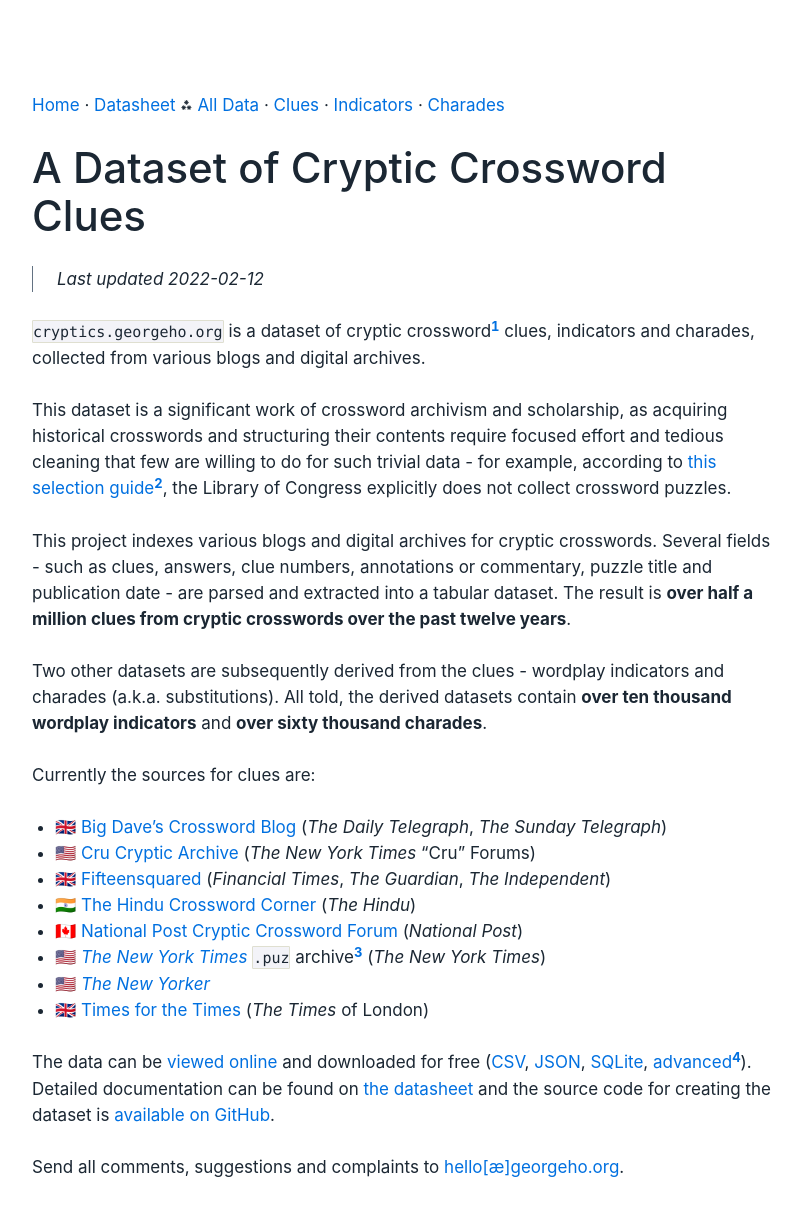
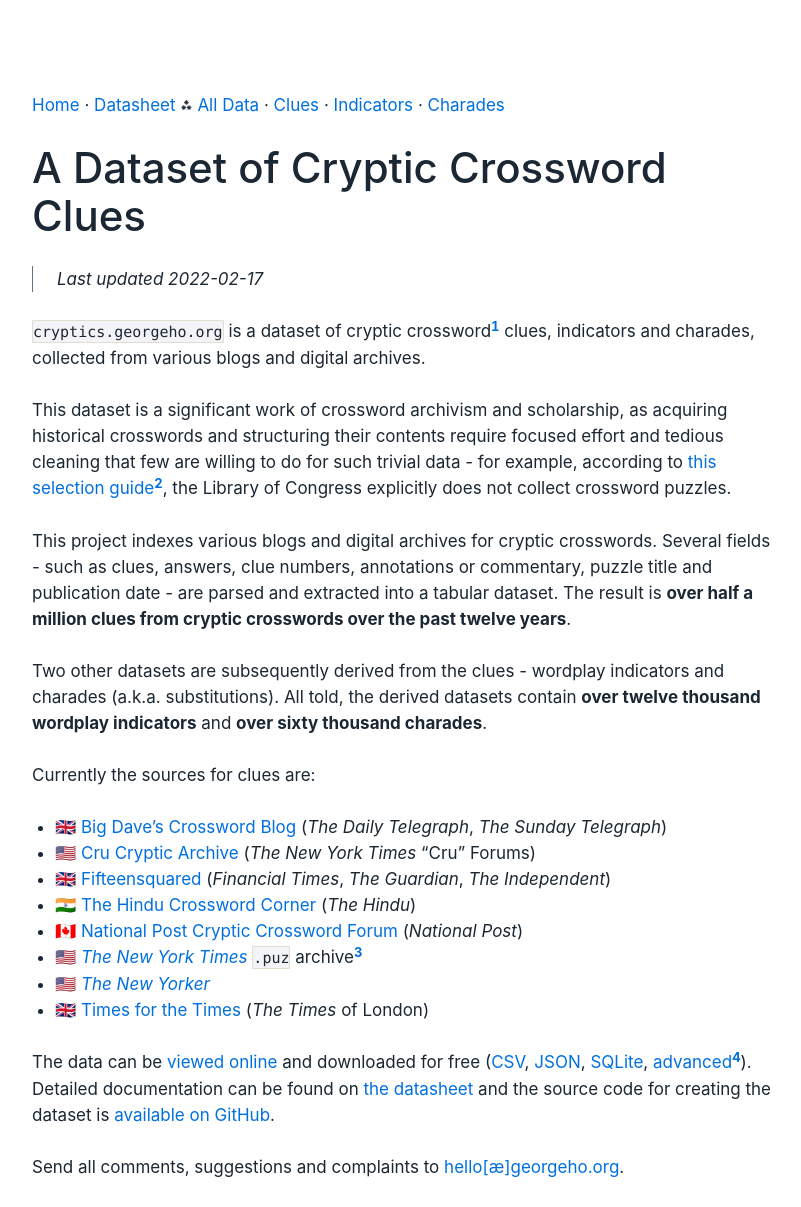
Before and after one commit to eigenfoo/cryptics, a Python web app: template templates/index.html in a window 1280 px wide. Shown: the top 1207 px of the page, without its empty margins (20-821 px from the left). Run offline with Jinja, Linux system fonts and the light colour scheme; the template is opened without the code that fills it, so the values that code supplies are empty.

Commit message:
Update docs

```diff
--- a/templates/index.html
+++ b/templates/index.html
@@ -5,7 +5,7 @@
   <meta name="generator" content="pandoc-markdown-css-theme" />
   <meta name="viewport" content="width=device-width, initial-scale=1.0, user-scalable=yes" />
   <meta name="author" content="George Ho" />
-  <meta name="dcterms.date" content="2022-02-12" />
+  <meta name="dcterms.date" content="2022-02-17" />
   <meta name="description" content="A dataset of cryptic crossword clues, collected from various blogs and digital archives." />
   <title>A Dataset of Cryptic Crossword Clues</title>
   <link rel="stylesheet" href="../static/css/theme.css" />
@@ -29,7 +29,7 @@
 </nav>
 <h1 class="title">A Dataset of Cryptic Crossword Clues</h1>
 <blockquote class="metadata">
-<p class="date "><time datetime="2022-02-12">Last updated 2022-02-12</time></p>
+<p class="date "><time datetime="2022-02-17">Last updated 2022-02-17</time></p>
 </blockquote>
 </header>
 
@@ -38,7 +38,7 @@
 <p><code>cryptics.georgeho.org</code> is a dataset of cryptic crossword<a href="#fn1" class="footnote-ref" id="fnref1"><sup>1</sup></a> clues, indicators and charades, collected from various blogs and digital archives.</p>
 <p>This dataset is a significant work of crossword archivism and scholarship, as acquiring historical crosswords and structuring their contents require focused effort and tedious cleaning that few are willing to do for such trivial data - for example, according to <a href="/static/documents/Selection_AppendixE_v2.pdf">this selection guide</a><a href="#fn2" class="footnote-ref" id="fnref2"><sup>2</sup></a>, the Library of Congress explicitly does not collect crossword puzzles.</p>
 <p>This project indexes various blogs and digital archives for cryptic crosswords. Several fields - such as clues, answers, clue numbers, annotations or commentary, puzzle title and publication date - are parsed and extracted into a tabular dataset. The result is <strong>over half a million clues from cryptic crosswords over the past twelve years</strong>.</p>
-<p>Two other datasets are subsequently derived from the clues - wordplay indicators and charades (a.k.a. substitutions). All told, the derived datasets contain <strong>over ten thousand wordplay indicators</strong> and <strong>over sixty thousand charades</strong>.</p>
+<p>Two other datasets are subsequently derived from the clues - wordplay indicators and charades (a.k.a. substitutions). All told, the derived datasets contain <strong>over twelve thousand wordplay indicators</strong> and <strong>over sixty thousand charades</strong>.</p>
 <p>Currently the sources for clues are:</p>
 <ul>
 <li>🇬🇧 <a href="http://bigdave44.com/">Big Dave’s Crossword Blog</a> (<em>The Daily Telegraph</em>, <em>The Sunday Telegraph</em>)</li>
@@ -46,7 +46,7 @@
 <li>🇬🇧 <a href="https://www.fifteensquared.net/">Fifteensquared</a> (<em>Financial Times</em>, <em>The Guardian</em>, <em>The Independent</em>)</li>
 <li>🇮🇳 <a href="https://thehinducrosswordcorner.blogspot.com/">The Hindu Crossword Corner</a> (<em>The Hindu</em>)</li>
 <li>🇨🇦 <a href="https://natpostcryptic.blogspot.com/">National Post Cryptic Crossword Forum</a> (<em>National Post</em>)</li>
-<li>🇺🇸 <a href="https://www.nytimes.com/crosswords"><em>The New York Times</em></a> <code>.puz</code> archive<a href="#fn3" class="footnote-ref" id="fnref3"><sup>3</sup></a> (<em>The New York Times</em>)</li>
+<li>🇺🇸 <a href="https://www.nytimes.com/crosswords"><em>The New York Times</em></a> <code>.puz</code> archive<a href="#fn3" class="footnote-ref" id="fnref3"><sup>3</sup></a></li>
 <li>🇺🇸 <a href="https://www.newyorker.com/crossword-puzzles-and-games"><em>The New Yorker</em></a></li>
 <li>🇬🇧 <a href="https://times-xwd-times.livejournal.com/">Times for the Times</a> (<em>The Times</em> of London)</li>
 </ul>
--- a/templates/pages/datasheet.html
+++ b/templates/pages/datasheet.html
@@ -5,7 +5,7 @@
   <meta name="generator" content="pandoc-markdown-css-theme" />
   <meta name="viewport" content="width=device-width, initial-scale=1.0, user-scalable=yes" />
   <meta name="author" content="George Ho" />
-  <meta name="dcterms.date" content="2022-02-12" />
+  <meta name="dcterms.date" content="2022-02-17" />
   <meta name="description" content="A dataset of cryptic crossword clues, collected from various blogs and digital archives." />
   <title>Datasheet</title>
   <link rel="stylesheet" href="../../static/css/theme.css" />
@@ -29,7 +29,7 @@
 </nav>
 <h1 class="title">Datasheet</h1>
 <blockquote class="metadata">
-<p class="date "><time datetime="2022-02-12">Last updated 2022-02-12</time></p>
+<p class="date "><time datetime="2022-02-17">Last updated 2022-02-17</time></p>
 </blockquote>
 </header>
 
```
Also changed, not shown: docs/index.md (+2 -2 lines), README.md.
